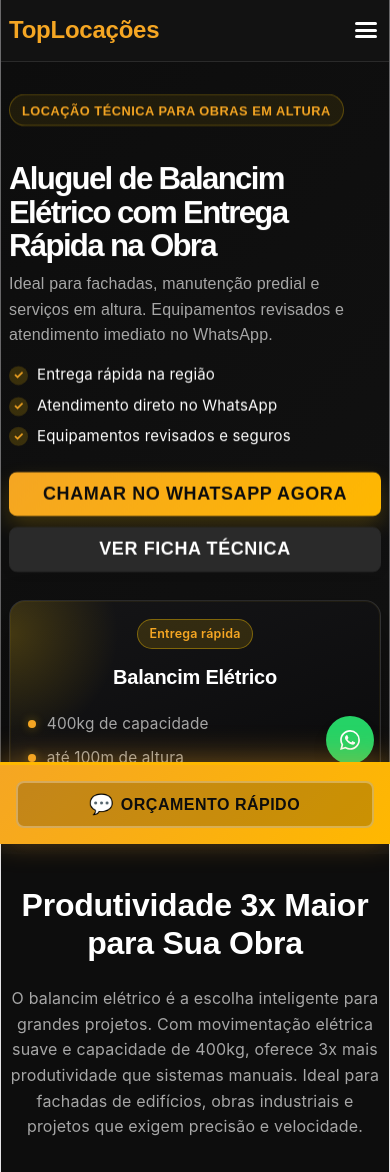
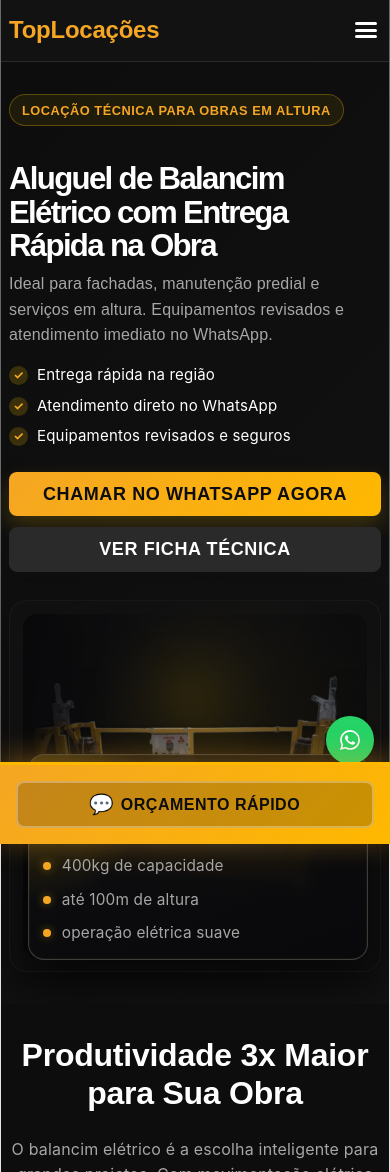
Before and after one commit to kaykyrugani/toplocacoes, a React (Vite) app: page /balancim-eletrico in a window 390 px wide. Shown: the top 1172 px of the page. Built offline with nearby package versions, Linux system fonts and the light colour scheme.

Commit message:
att hero BaMan

```diff
--- a/src/components/sections/ProductHero.css
+++ b/src/components/sections/ProductHero.css
@@ -117,19 +117,117 @@
   align-items: center;
 }
 
+.product-hero__visual-stage {
+  width: 100%;
+  max-width: 520px;
+  min-height: 430px;
+  position: relative;
+  border-radius: calc(var(--radius-xl) + 2px);
+  border: 1px solid rgba(255, 255, 255, 0.04);
+  background: radial-gradient(circle at 62% 40%, rgba(255, 199, 0, 0.08) 0%, rgba(255, 199, 0, 0) 52%),
+    linear-gradient(155deg, rgba(18, 18, 20, 0.62) 0%, rgba(10, 10, 12, 0.35) 100%);
+  box-shadow: 0 16px 38px rgba(0, 0, 0, 0.32);
+  padding: clamp(0.35rem, 1vw, 0.6rem);
+  overflow: visible;
+  isolation: isolate;
+  transition: transform 0.32s ease-out, box-shadow 0.32s ease-out, border-color 0.32s ease-out;
+}
+
+.product-hero__visual-stage:hover {
+  transform: translateY(-2px);
+  border-color: rgba(255, 199, 0, 0.18);
+  box-shadow: 0 24px 48px rgba(0, 0, 0, 0.42), 0 0 14px rgba(255, 199, 0, 0.09);
+}
+
+.product-hero__visual-stage--subtle {
+  background: radial-gradient(circle at 62% 40%, rgba(255, 199, 0, 0.05) 0%, rgba(255, 199, 0, 0) 52%),
+    linear-gradient(155deg, rgba(18, 18, 20, 0.56) 0%, rgba(10, 10, 12, 0.32) 100%);
+  border-color: rgba(255, 255, 255, 0.035);
+  box-shadow: 0 14px 32px rgba(0, 0, 0, 0.28);
+}
+
+.product-hero__visual-stage--subtle:hover {
+  box-shadow: 0 20px 40px rgba(0, 0, 0, 0.36), 0 0 10px rgba(255, 199, 0, 0.05);
+}
+
+.product-hero__image-wrap {
+  position: relative;
+  width: 100%;
+  height: 100%;
+  min-height: 395px;
+  border-radius: calc(var(--radius-xl) - 2px);
+  overflow: hidden;
+  background: transparent;
+  border: none;
+  z-index: 2;
+}
+
+.product-hero__image {
+  width: 100%;
+  height: 100%;
+  object-fit: contain;
+  object-position: center 36%;
+  transform: scale(1.015);
+  filter: contrast(1.05) saturate(0.94) brightness(0.92);
+  position: relative;
+  z-index: 2;
+  -webkit-mask-image: linear-gradient(to right, transparent 0%, rgba(0, 0, 0, 0.72) 16%, #000 38%, #000 78%, rgba(0, 0, 0, 0.88) 90%, transparent 100%),
+    linear-gradient(to bottom, #000 0%, #000 78%, rgba(0, 0, 0, 0.32) 92%, transparent 100%);
+  -webkit-mask-composite: source-in;
+  mask-image: linear-gradient(to right, transparent 0%, rgba(0, 0, 0, 0.72) 16%, #000 38%, #000 78%, rgba(0, 0, 0, 0.88) 90%, transparent 100%),
+    linear-gradient(to bottom, #000 0%, #000 78%, rgba(0, 0, 0, 0.32) 92%, transparent 100%);
+  mask-composite: intersect;
+}
+
+.product-hero__image-overlay {
+  position: absolute;
+  inset: 0;
+  background:
+    linear-gradient(180deg, rgba(8, 8, 10, 0.1) 0%, rgba(8, 8, 10, 0.44) 82%, rgba(8, 8, 10, 0.72) 100%),
+    linear-gradient(100deg, rgba(8, 8, 10, 0.78) 0%, rgba(8, 8, 10, 0.18) 28%, rgba(8, 8, 10, 0.08) 52%, rgba(8, 8, 10, 0.52) 100%);
+  pointer-events: none;
+  z-index: 3;
+}
+
+.product-hero__image-glow {
+  position: absolute;
+  top: 24%;
+  left: 48%;
+  transform: translate(-50%, -50%);
+  width: 58%;
+  height: 42%;
+  background: radial-gradient(circle, rgba(255, 199, 0, 0.16) 0%, rgba(255, 199, 0, 0.05) 34%, rgba(255, 199, 0, 0) 72%);
+  filter: blur(12px);
+  pointer-events: none;
+  z-index: 1;
+}
+
+.product-hero__visual-stage--subtle .product-hero__image-glow {
+  background: radial-gradient(circle, rgba(255, 199, 0, 0.11) 0%, rgba(255, 199, 0, 0.03) 32%, rgba(255, 199, 0, 0) 72%);
+  filter: blur(11px);
+}
+
 .product-hero__tech-card {
-  width: 100%;
-  max-width: 470px;
-  min-height: 340px;
+  width: min(86%, 358px);
+  min-height: 220px;
   border-radius: var(--radius-xl);
-  padding: clamp(1.15rem, 2.4vw, 1.6rem);
-  background: linear-gradient(160deg, rgba(22, 22, 24, 0.96) 0%, rgba(10, 10, 11, 0.96) 100%);
-  border: 1px solid rgba(255, 255, 255, 0.12);
-  box-shadow: 0 18px 40px rgba(0, 0, 0, 0.4), 0 0 0 1px rgba(255, 199, 0, 0.06) inset;
+  padding: clamp(1rem, 2vw, 1.2rem);
+  background: linear-gradient(160deg, rgba(16, 16, 18, 0.9) 0%, rgba(10, 10, 11, 0.88) 100%);
+  border: 1px solid rgba(255, 255, 255, 0.2);
+  box-shadow: 0 22px 44px rgba(0, 0, 0, 0.52), 0 0 0 1px rgba(255, 199, 0, 0.05) inset;
   color: var(--text);
   transition: transform 0.3s ease-out, box-shadow 0.3s ease-out, border-color 0.3s ease-out;
-  position: relative;
+  position: absolute;
+  right: 0.5rem;
+  bottom: 0.25rem;
   overflow: hidden;
+  backdrop-filter: blur(4px);
+  z-index: 4;
+}
+
+.product-hero__visual-stage--subtle .product-hero__tech-card {
+  border-color: rgba(255, 255, 255, 0.17);
+  box-shadow: 0 18px 36px rgba(0, 0, 0, 0.46), 0 0 0 1px rgba(255, 199, 0, 0.03) inset;
 }
 
 .product-hero__tech-card::before {
@@ -143,9 +241,9 @@
 }
 
 .product-hero__tech-card:hover {
-  transform: translateY(-4px);
-  border-color: rgba(255, 199, 0, 0.3);
-  box-shadow: 0 24px 48px rgba(0, 0, 0, 0.5), 0 0 26px rgba(255, 199, 0, 0.14);
+  transform: translateY(-2px);
+  border-color: rgba(255, 199, 0, 0.34);
+  box-shadow: 0 26px 46px rgba(0, 0, 0, 0.56), 0 0 18px rgba(255, 199, 0, 0.11);
 }
 
 .product-hero__tech-badge {
@@ -207,6 +305,8 @@
 .product-hero__subtitle,
 .product-hero__actions,
 .product-hero__trust-item,
+.product-hero__visual-stage,
+.product-hero__image-wrap,
 .product-hero__tech-card {
   opacity: 0;
   will-change: transform, opacity;
@@ -232,8 +332,16 @@
   animation: heroFadeUp 0.58s ease-out 0.56s forwards;
 }
 
+.product-hero__visual-stage {
+  animation: heroFadeUp 0.64s ease-out 0.58s forwards;
+}
+
+.product-hero__image-wrap {
+  animation: heroImageIn 0.72s ease-out 0.62s forwards;
+}
+
 .product-hero__tech-card {
-  animation: heroCardIn 0.72s ease-out 0.64s forwards;
+  animation: heroCardIn 0.68s ease-out 0.72s forwards;
 }
 
 @keyframes heroFadeUp {
@@ -256,14 +364,25 @@
   }
 }
 
-@keyframes heroCardIn {
+@keyframes heroImageIn {
   from {
     opacity: 0;
-    transform: translateX(12px) scale(0.98);
+    transform: translateX(10px) scale(0.985);
   }
   to {
     opacity: 1;
     transform: translateX(0) scale(1);
+  }
+}
+
+@keyframes heroCardIn {
+  from {
+    opacity: 0;
+    transform: translateX(10px) translateY(6px) scale(0.98);
+  }
+  to {
+    opacity: 1;
+    transform: translateX(0) translateY(0) scale(1);
   }
 }
 
@@ -333,8 +452,30 @@
     margin-top: var(--space-xs);
   }
 
+  .product-hero__visual-stage {
+    min-height: 340px;
+    max-width: 100%;
+    padding: 0.8rem;
+  }
+
+  .product-hero__image-wrap {
+    min-height: 315px;
+  }
+
+  .product-hero__image {
+    object-position: center 32%;
+    filter: contrast(1.04) saturate(0.92) brightness(0.9);
+  }
+
   .product-hero__tech-card {
     min-height: auto;
-    max-width: 100%;
+    width: min(92%, 340px);
+    right: 0.75rem;
+    bottom: 0.7rem;
+    padding: 0.9rem;
+  }
+
+  .product-hero__tech-title {
+    margin-bottom: var(--space-md);
   }
 }
--- a/src/components/sections/ProductHero.jsx
+++ b/src/components/sections/ProductHero.jsx
@@ -2,6 +2,7 @@
 import Container from '../ui/Container'
 import Button from '../ui/Button'
 import './ProductHero.css'
+import productImage from '../../assets/images/baEle (1).png'
 
 const ProductHero = ({ content }) => {
   const trustBullets = content.trustBullets || []
@@ -54,6 +55,21 @@
         </div>
 
         <div className="product-hero__visual">
+          <div
+            className={`product-hero__visual-stage${content.visualTone === 'subtle' ? ' product-hero__visual-stage--subtle' : ''}`}
+            aria-label="Composição visual do balancim elétrico"
+          >
+            <div className="product-hero__image-wrap">
+              <img
+                src={productImage}
+                alt="Balancim elétrico profissional"
+                className="product-hero__image"
+                loading="eager"
+              />
+              <div className="product-hero__image-overlay" aria-hidden="true"></div>
+              <div className="product-hero__image-glow" aria-hidden="true"></div>
+            </div>
+
             <article className="product-hero__tech-card" aria-label="Painel técnico do balancim elétrico">
               {content.visualCard?.badge && (
                 <span className="product-hero__tech-badge">{content.visualCard.badge}</span>
@@ -75,6 +91,7 @@
               )}
             </article>
           </div>
+        </div>
       </Container>
     </section>
   )
--- a/src/data/balancimManualContent.js
+++ b/src/data/balancimManualContent.js
@@ -1,14 +1,30 @@
 export const balancimManualContent = {
   hero: {
-    title: "Precisa de Balancim Manual HOJE?",
-    subtitle: "250kg, até 50m. Operação simples e econômica. Entrega amanhã. Orçamento rápido no WhatsApp.",
+    eyebrow: "Solução econômica para obras em altura",
+    title: "Balancim Manual com Melhor Custo-Benefício para Sua Obra",
+    subtitle: "Ideal para obras menores e serviços pontuais. Solução econômica, segura e com entrega rápida na região.",
+    trustBullets: [
+      "Opção mais econômica para sua obra",
+      "Equipamentos seguros e revisados",
+      "Entrega rápida na região"
+    ],
+    visualTone: "subtle",
+    visualCard: {
+      title: "Balancim Manual",
+      badge: "Mais econômico",
+      highlights: [
+        "250kg de capacidade",
+        "até 50m de altura",
+        "operação simples e econômica"
+      ]
+    },
     primaryCTA: {
       text: "Chamar no WhatsApp Agora",
       whatsapp: "5500000000000",
       message: "Olá, preciso de balancim manual urgente para minha obra. Podem me atender hoje?"
     },
     secondaryCTA: {
-      text: "Ver Especificações",
+      text: "Ver ficha técnica",
       href: "#especificacoes"
     }
   },
```
Also changed, not shown: 1 other file (tests, documents, lock files or other folders). Lines whose indentation alone changed are shown as unchanged.
